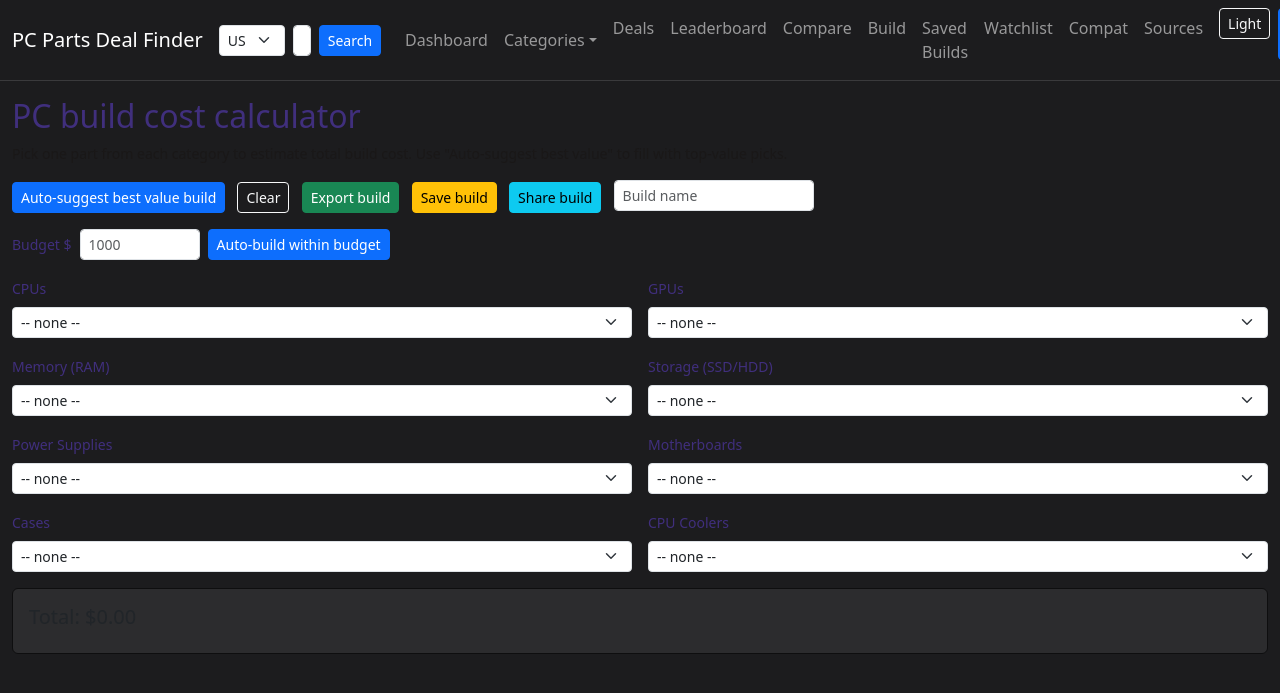
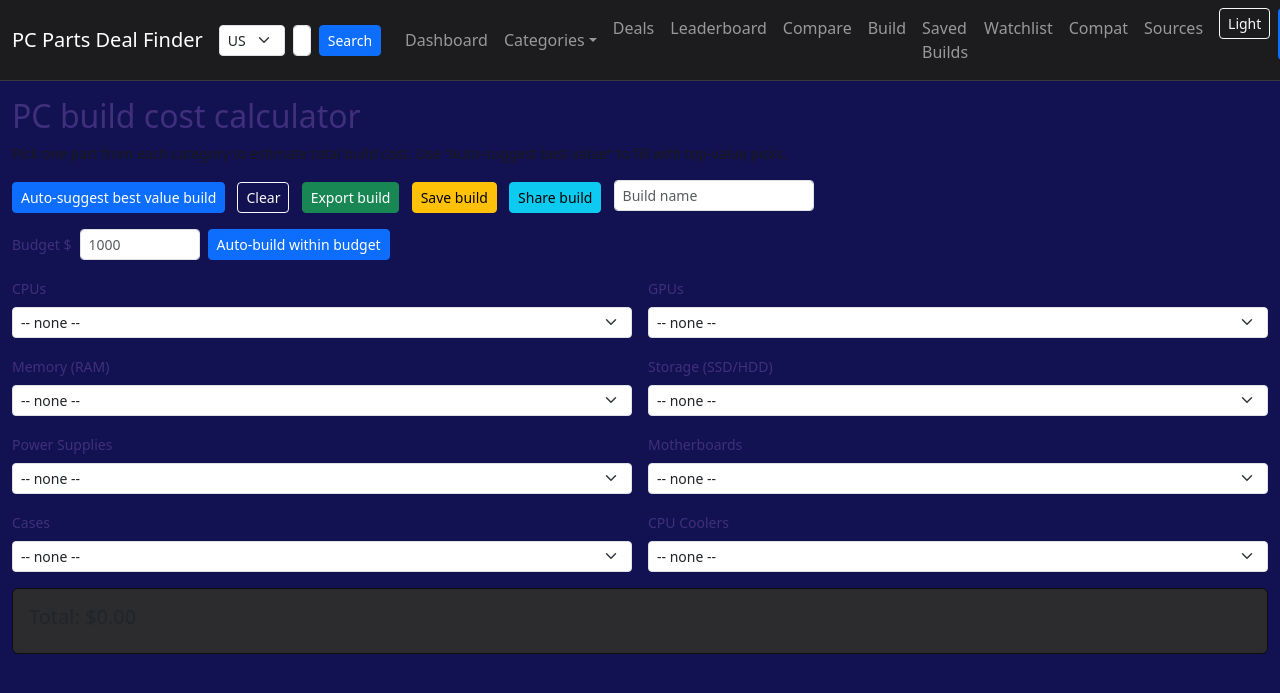
Before and after one commit to AiGoesBurr/pc-parts-deal-finder, a Flask app: page /build in a window 1280 px wide; the page is wider, and only the part inside the window is pictured. Shown: the top 693 px of that part. Run offline with Flask 3, Linux system fonts and the light colour scheme; data that the repository does not hold is empty.

Commit message:
Change dark background to #121252

```diff
--- a/templates/base.html
+++ b/templates/base.html
@@ -6,7 +6,7 @@
 <title>{% block title %}PC Parts Deal Finder{% endblock %}</title>
 <link href="https://cdn.jsdelivr.net/npm/bootstrap@5.3.3/dist/css/bootstrap.min.css" rel="stylesheet">
 <style>
-  body { background:#1c1c1e; color:#402f7d; }
+  body { background:#121252; color:#402f7d; }
   .navbar { background:#1c1c1e; border-bottom:1px solid #3a3a3c; }
   .card { background:#2c2c2e; border:1px solid #0e0e0f; }
   .table { color:#e2e8f0; }
```
